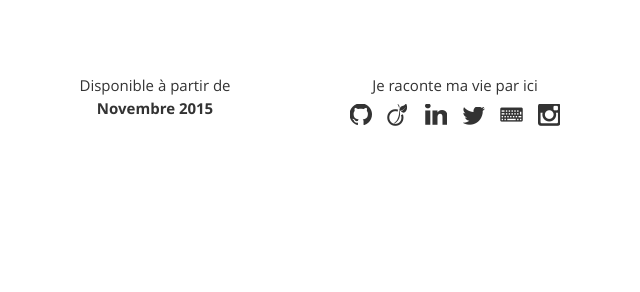
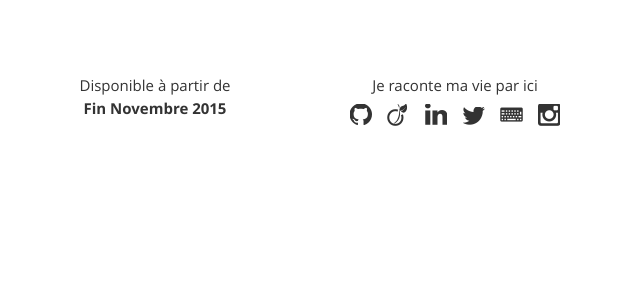
Before and after one commit to Darklg/KevinRocher, a Jekyll site: the page built from _src/index.html, in a window 1280 px wide and 900 px high, scrolled down 3907 px. Shown: the part 253-545 px from the top of the window, without its empty margins (335-975 px from the left). Built offline with Jekyll 4.4.1, drawn with Linux system fonts in a browser that asks for light colours.

Commit message:
Update availability ᕕ( ᐛ )ᕗ

```diff
--- a/_config.yml
+++ b/_config.yml
@@ -61,7 +61,7 @@ clients :
 
 # Contact
 availabilityLabel: Disponible à partir de
-availability: Novembre 2015
+availability: Fin Novembre 2015
 email: kevin.rocher@gmail.com
 social_networks :
   - site : Github
```
